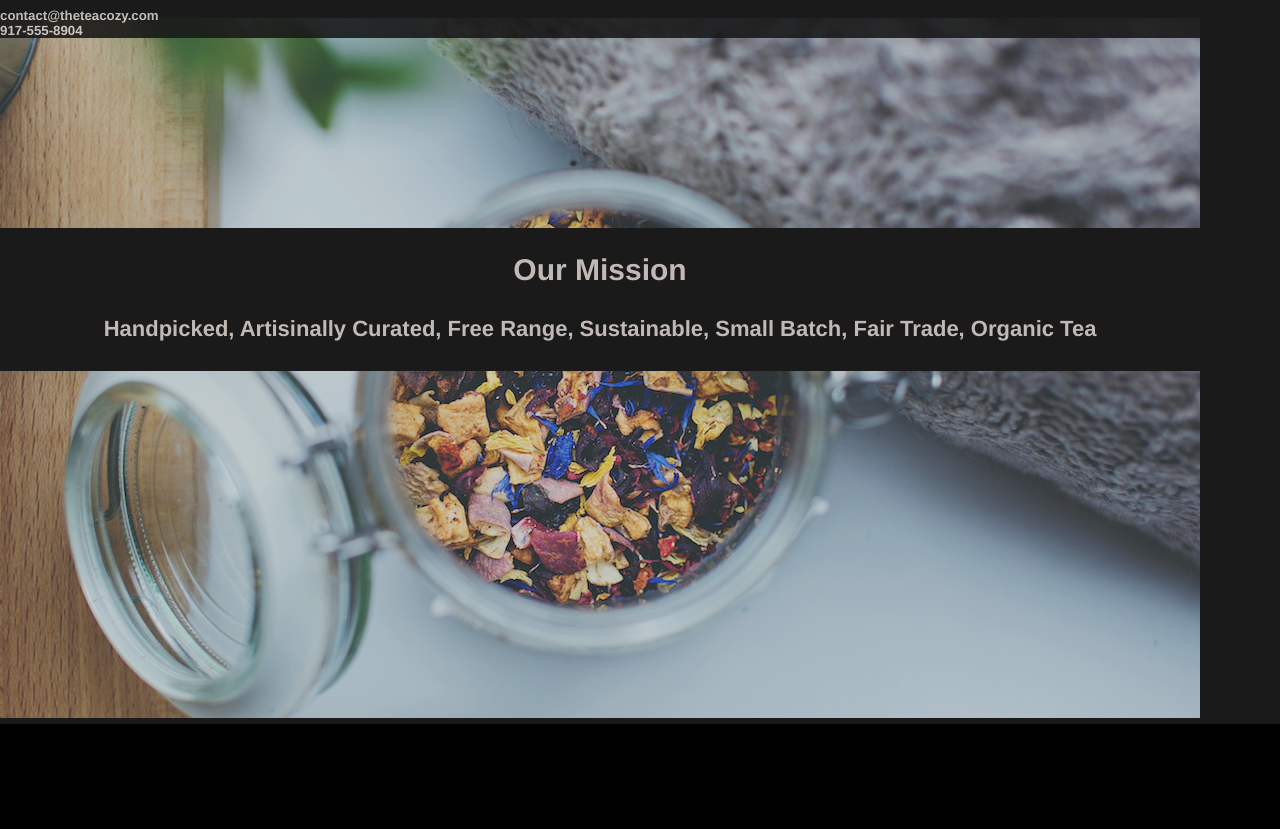
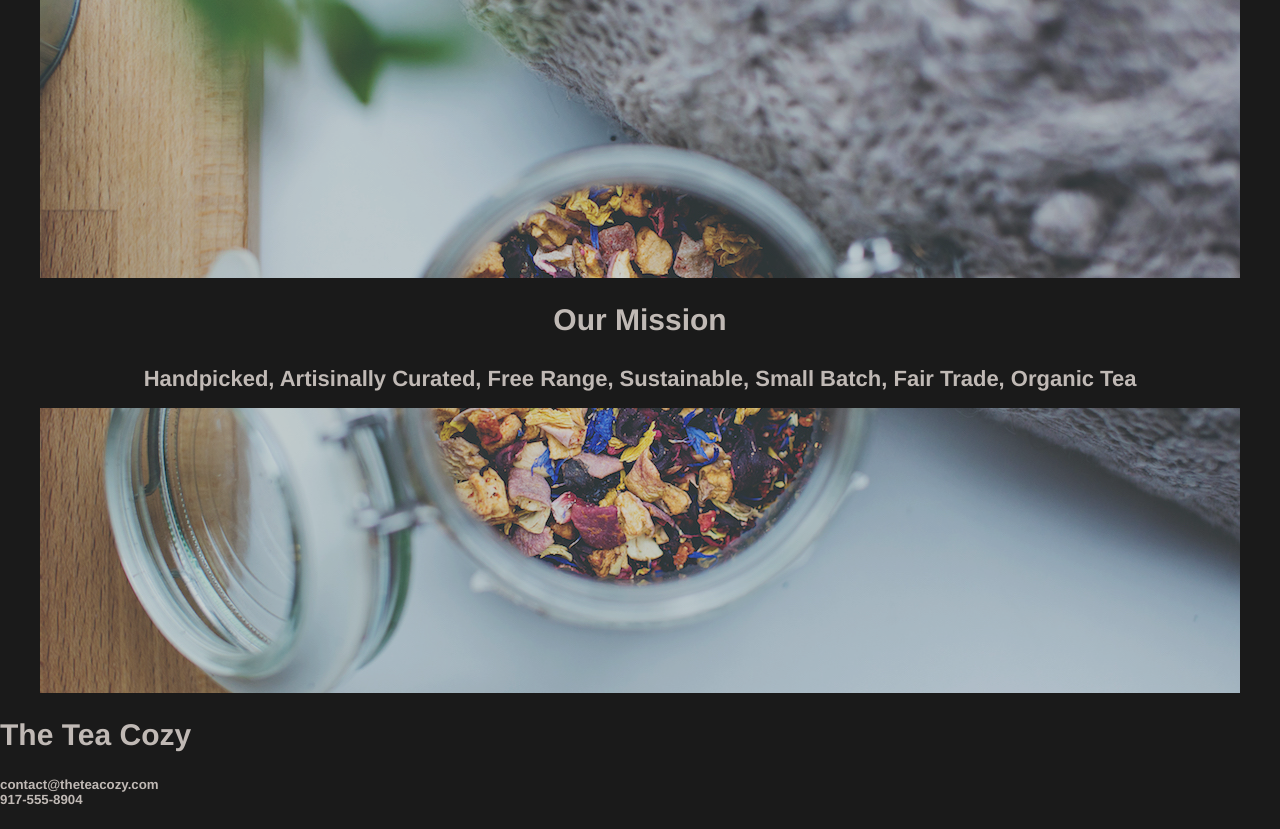
Before and after one commit to richard-hartnell/codecademy-teacozy, a plain HTML site: page index.html in a window 1280 px wide. Shown: the part 76-905 px from the top of the page. Before the commit the page ends 800 px from the top, so only its background shows below. Drawn offline with Linux system fonts and the light colour scheme.

Commit message:
aligned the headerbar

```diff
--- a/style.css
+++ b/style.css
@@ -5,6 +5,7 @@
     opacity: 0.9;
     margin-left: auto;
     margin-right: auto;
+    justify-content: auto;
 }
 
 h2 {
@@ -25,34 +26,26 @@ nav {
     border-bottom: 1px solid seashell;
 }
 
+#menu {
+    text-decoration: underline;
+}
+
 header {
     margin-top: 69px;
     width: 1200px;
     height: 700px;
-    position: absolute;
+    display: flex;
     background-image: url('img-mission-background.jpg');
-    align-content: space-around;
-}
-
-#menu {
-    text-decoration: underline;
+    justify-self: center;
 }
 
 #headerbar {
     text-align: center;
     text-justify: space-around;
-    position: static;
+    background: black;
+    opacity: 1;
+    align-self: center;
+    height: 100px;
     width: 100%;
-    vertical-align: middle;
-    background: black;
-    display: block;
-    opacity: 1;
-    position: absolute;
-    top: 30%;
+    padding-bottom: 30px;
 }
-/*
-.vertical-center {
-    margin: 0;
-    position: absolute;
-    vertical-align:
-} */
```
